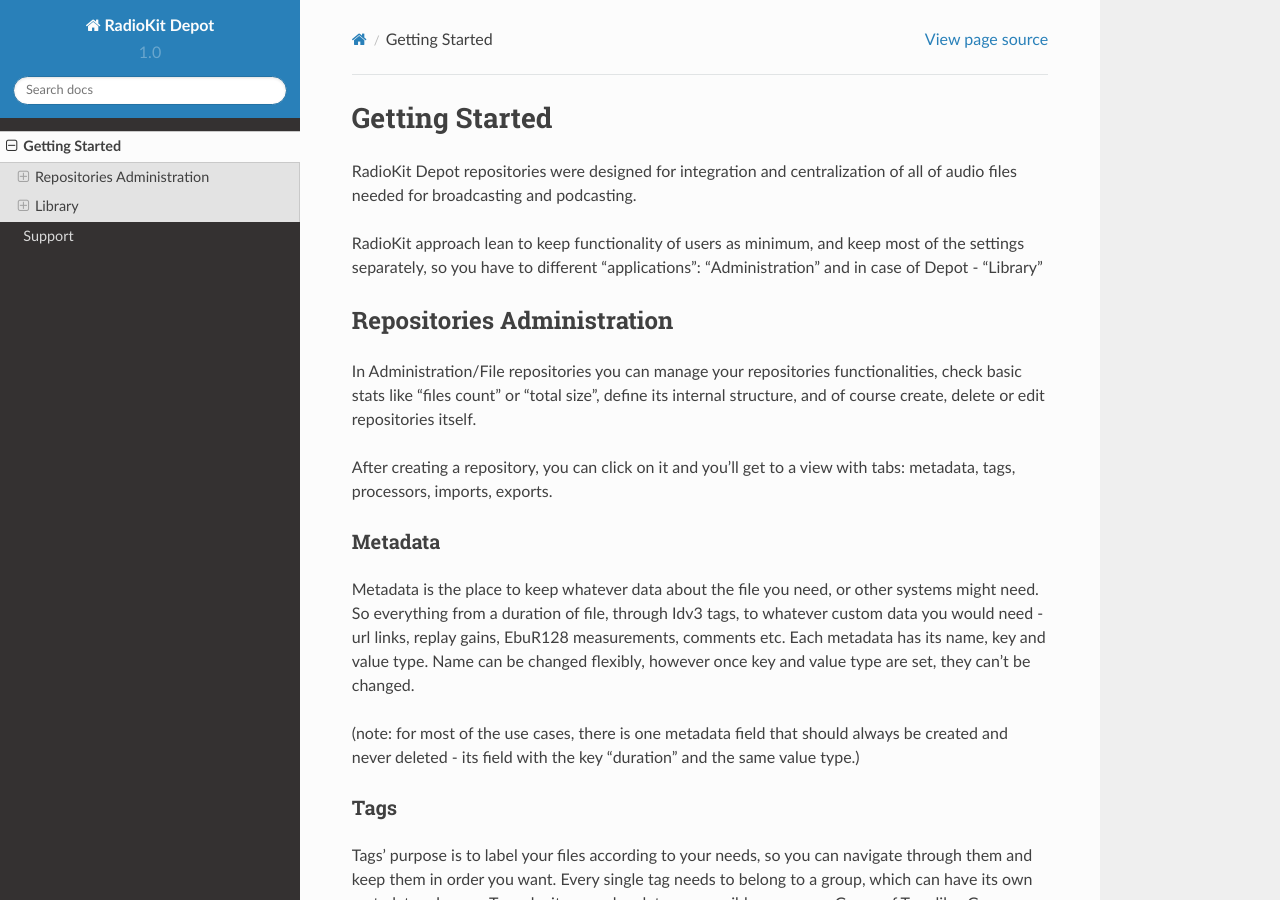
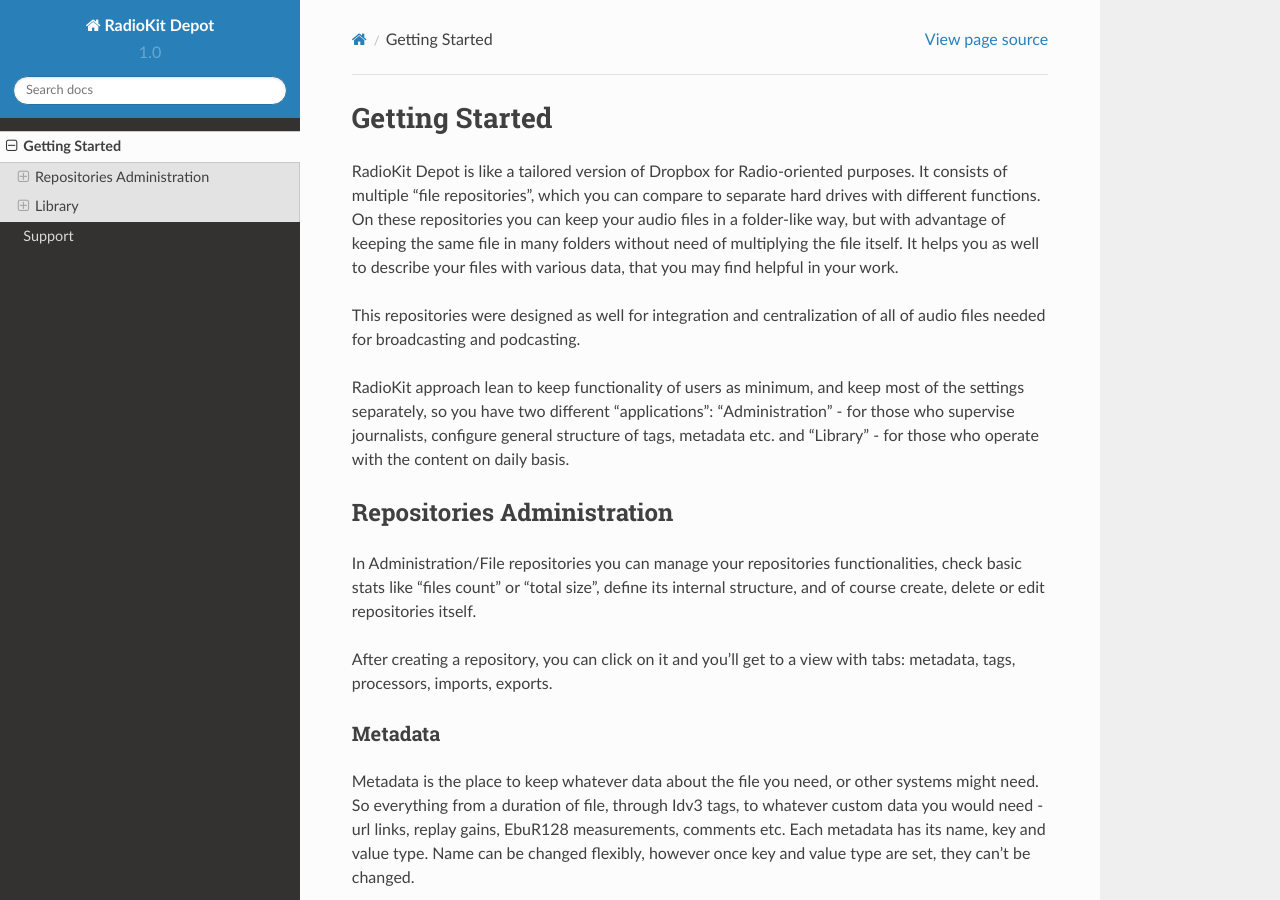
Before and after one commit to radiokit/depot-docs, a Sphinx documentation site: the page built from docs/source/getting-started.rst, in a window 1280 px wide and 900 px high. Built offline with Sphinx 7.4.7 and the Read the Docs theme 2.0.0, drawn with Linux system fonts in a browser that asks for light colours.

Commit message:
introduction lifting

```diff
--- a/docs/source/getting-started.rst
+++ b/docs/source/getting-started.rst
@@ -1,12 +1,23 @@
 Getting Started
 ===============
 
-RadioKit Depot repositories were designed for integration and centralization of
+RadioKit Depot is like a tailored version of Dropbox for Radio-oriented purposes.
+It consists of multiple "file repositories", which you can compare to separate
+hard drives with different functions. On these repositories you can keep your
+audio files in a folder-like way, but with advantage of keeping the same file in
+many folders without need of multiplying the file itself. It helps you as well
+to describe your files with various data, that you may find helpful in your work.
+
+This repositories were designed as well for integration and centralization of
 all of audio files needed for broadcasting and podcasting.
 
 RadioKit approach lean to keep functionality of users as minimum,
-and keep most of the settings separately, so you have to different "applications":
-"Administration" and in case of Depot - "Library"
+and keep most of the settings separately, so you have two different "applications":
+"Administration" - for those who supervise journalists, configure general structure
+of tags, metadata etc. and "Library" - for those who operate with the content on
+daily basis.
+
+
 
 Repositories Administration
 ^^^^^^^^^^^^^^^^^^^^^^^^^^^
```
